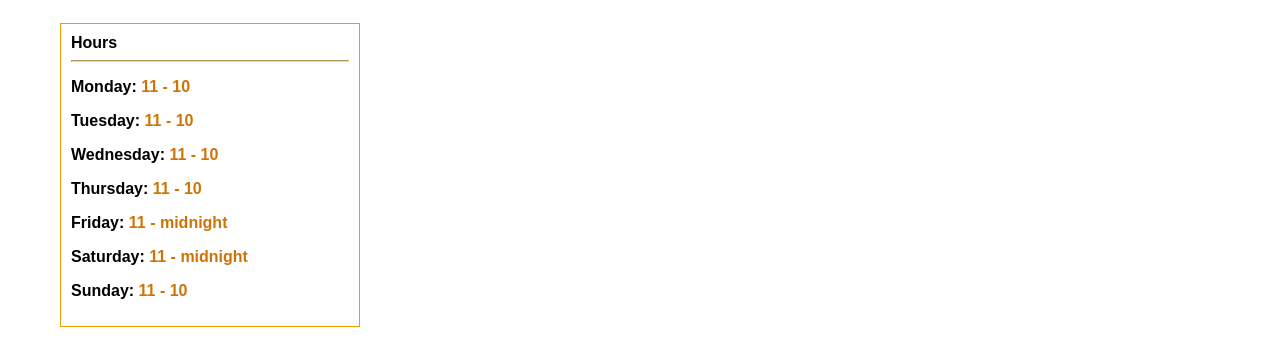
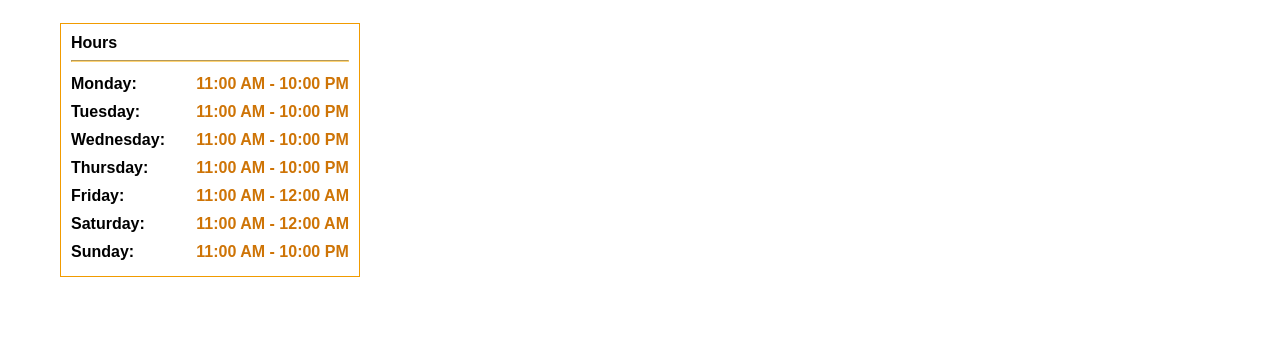
Before and after one commit to NickRose30/diningo, a React (Create React App) app in the folder client/: page /1 in a window 1280 px wide. Shown: the part 417-767 px from the top of the page. Built offline with nearby package versions, Linux system fonts and the light colour scheme.

Commit message:
style hours section

```diff
--- a/client/src/components/RestaurantProfile.js
+++ b/client/src/components/RestaurantProfile.js
@@ -82,15 +82,28 @@ const HoursContainer = styled.div`
   color: ${colorBlack};
 `;
 
+const HoursSection = styled.div`
+  display: flex;
+  justify-content: space-between;
+`;
+
 const HoursHr = styled.hr`
   border-color: ${colorTransparentOrange};
 `;
 
-const Hours = styled.span`
+const Hours = styled.p`
   color: ${colorDefaultDarkOrange};
+  margin: 5px 0;
 `;
 
-const HourComp = ({ day, hours }) => <p>{day}: <Hours>{hours}</Hours></p>;
+const Days = styled.p`
+  margin: 5px 0;
+`;
+
+const HourDetails = styled.div`
+  display: flex;
+  flex-direction: column;
+`;
 
 class RestaurantProfile extends Component {
   state = {
@@ -125,13 +138,26 @@ class RestaurantProfile extends Component {
           <HoursContainer>
             <div>Hours</div>
             <HoursHr />
-            <HourComp day='Monday' hours={mon} />
-            <HourComp day='Tuesday' hours={tue} />
-            <HourComp day='Wednesday' hours={wed} />
-            <HourComp day='Thursday' hours={thu} />
-            <HourComp day='Friday' hours={fri} />
-            <HourComp day='Saturday' hours={sat} />
-            <HourComp day='Sunday' hours={sun} />
+            <HoursSection>
+              <HourDetails>
+                <Days>Monday:</Days>
+                <Days>Tuesday:</Days>
+                <Days>Wednesday:</Days>
+                <Days>Thursday:</Days>
+                <Days>Friday:</Days>
+                <Days>Saturday:</Days>
+                <Days>Sunday:</Days>
+              </HourDetails>
+              <HourDetails>
+                <Hours>{mon}</Hours>
+                <Hours>{tue}</Hours>
+                <Hours>{wed}</Hours>
+                <Hours>{thu}</Hours>
+                <Hours>{fri}</Hours>
+                <Hours>{sat}</Hours>
+                <Hours>{sun}</Hours>
+              </HourDetails>
+            </HoursSection>
           </HoursContainer>
         </LeftPanel>
         <RightPanel>
--- a/client/src/store/actions/restaurants.js
+++ b/client/src/store/actions/restaurants.js
@@ -99,13 +99,13 @@ export const fetchRestaurantProfile = id => dispatch => {
       stars: '3.5',
       currentWait: 55,
       hours: {
-        mon: '11 - 10',
-        tue: '11 - 10',
-        wed: '11 - 10',
-        thu: '11 - 10',
-        fri: '11 - midnight',
-        sat: '11 - midnight',
-        sun: '11 - 10',
+        mon: '11:00 AM - 10:00 PM',
+        tue: '11:00 AM - 10:00 PM',
+        wed: '11:00 AM - 10:00 PM',
+        thu: '11:00 AM - 10:00 PM',
+        fri: '11:00 AM - 12:00 AM',
+        sat: '11:00 AM - 12:00 AM',
+        sun: '11:00 AM - 10:00 PM'
       }
     }
   });
```
